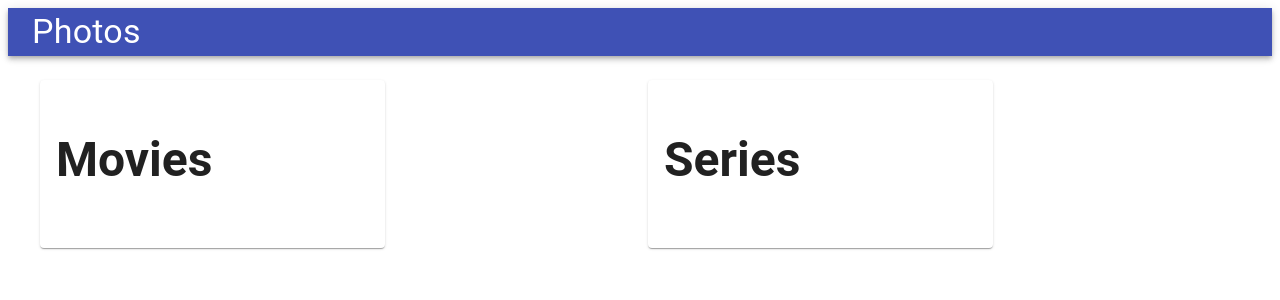
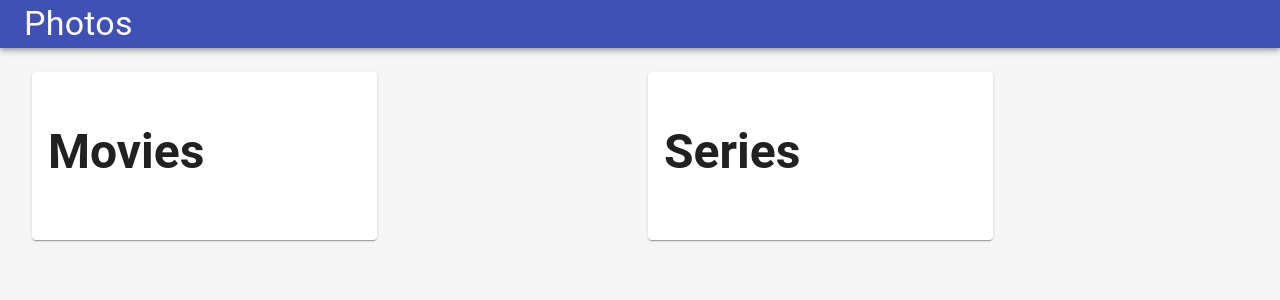
Before and after one commit to metesv/pankod-challenge, a Next.js app in the folder client/: page / in a window 1280 px wide. Shown: the top 300 px of the page. Built offline with nearby package versions, Linux system fonts and the light colour scheme.

Commit message:
improve css

```diff
--- a/client/components/Filters.tsx
+++ b/client/components/Filters.tsx
@@ -1,9 +1,10 @@
-import { TextField, Grid, MenuItem } from '@mui/material';
+import { TextField, Grid, MenuItem, Box } from '@mui/material';
 import { movieDropdownFilters } from '../utils/filterArrays';
 import { MovieArray } from "../types";
 
 const Filters = ({ title, setTitle, dropdownVal, setDropdownVal, showType, setPage }: any) => {
   return (
+    <Box mb={1} px={5}>
       <Grid container spacing={2}>
         <Grid item sm={12} lg={6}>
           <TextField
@@ -38,6 +39,7 @@ const Filters = ({ title, setTitle, dropdownVal, setDropdownVal, showType, setPa
           </TextField>
         </Grid>
       </Grid>
+    </Box>
   )
 }
 
--- a/client/components/Navbar.tsx
+++ b/client/components/Navbar.tsx
@@ -9,7 +9,7 @@ import {
 
 function Navbar() {
   return (
-    <Box sx={{ flexGrow: 1, mb: 3 }}>
+    <Box mb={3} sx={{ flexGrow: 1 }}>
       <AppBar position="static">
         <Toolbar variant="dense">
           <Link href="/">
--- a/client/pages/_app.tsx
+++ b/client/pages/_app.tsx
@@ -3,6 +3,7 @@ import type { AppProps } from "next/app";
 import Head from "next/head";
 import { QueryClient, QueryClientProvider } from "react-query";
 import Navbar from "../components/Navbar";
+import '../styles/globals.css'
 
 function MyApp({ Component, pageProps }: AppProps) {
   const [queryClient] = React.useState(() => new QueryClient());
--- a/client/styles/globals.css
+++ b/client/styles/globals.css
@@ -4,6 +4,7 @@ body {
   margin: 0;
   font-family: -apple-system, BlinkMacSystemFont, Segoe UI, Roboto, Oxygen,
     Ubuntu, Cantarell, Fira Sans, Droid Sans, Helvetica Neue, sans-serif;
+  background-color: whitesmoke;
 }
 
 a {
```
Also changed, not shown: client/pages/movies.tsx (+6 -2 lines). Lines whose indentation alone changed are shown as unchanged.
